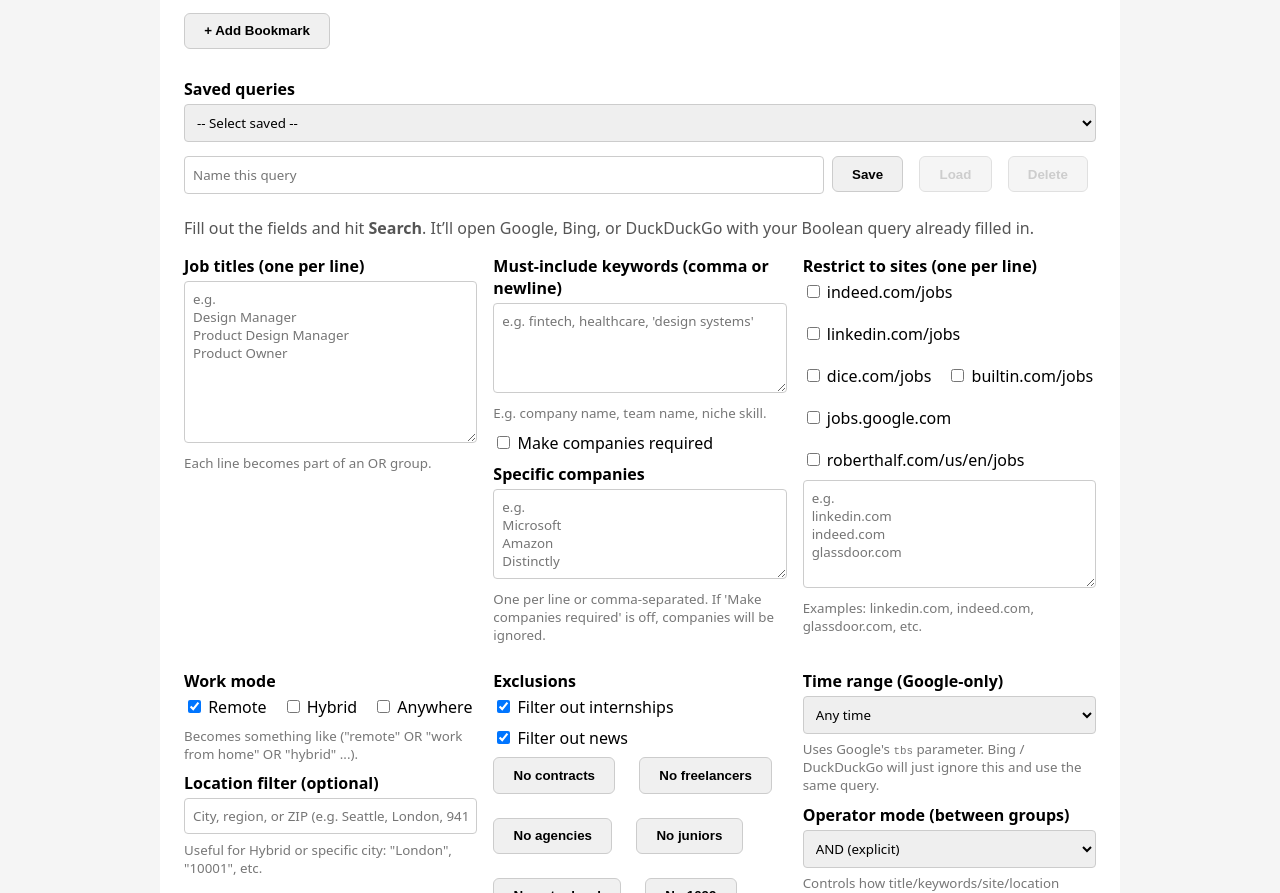
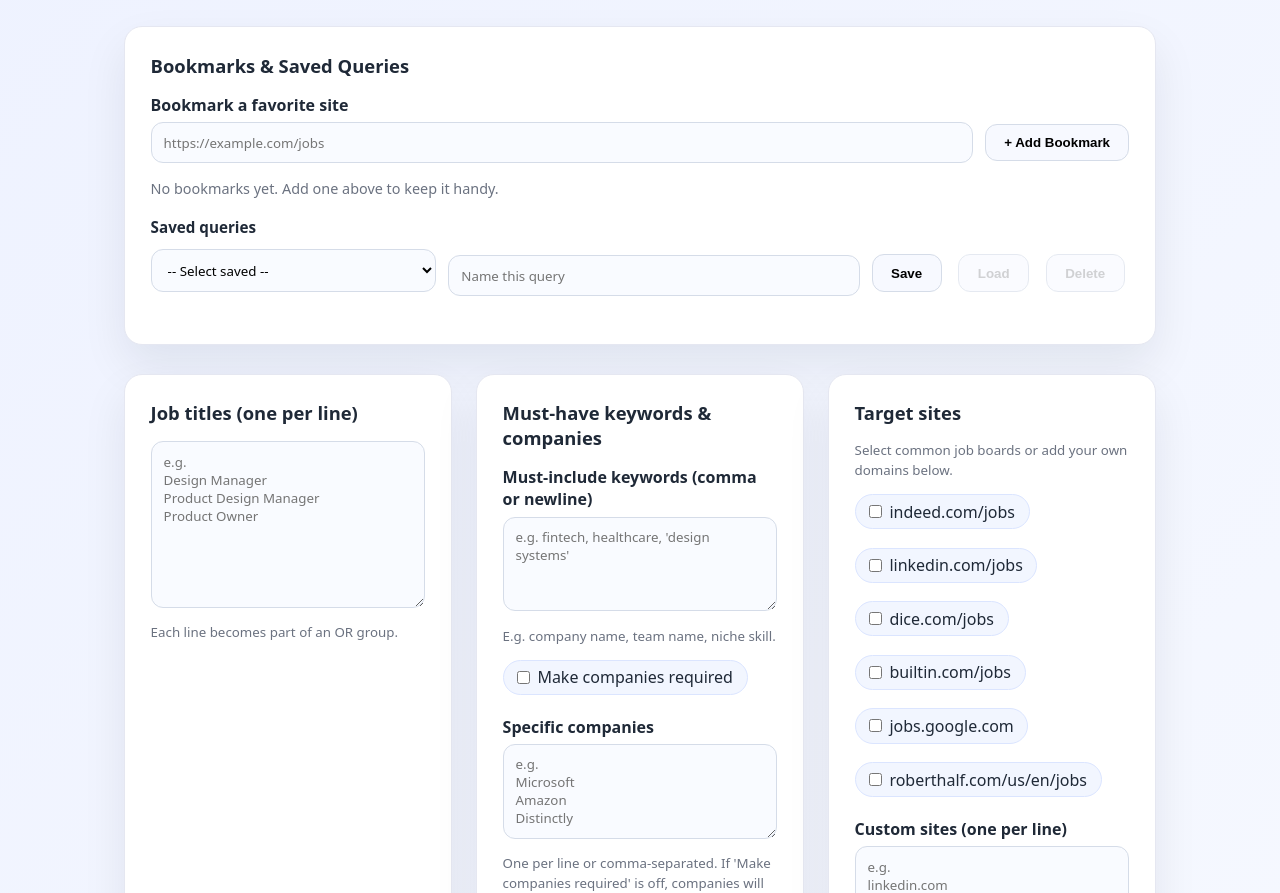
Before and after one commit to camerensmith/searchbuilder, a plain HTML site: page index.html in a window 1280 px wide. Shown: the part 154-1047 px from the top of the page. Drawn offline with Linux system fonts and the light colour scheme.

Commit message:
form element spacing and better ui for scannability

```diff
--- a/index.html
+++ b/index.html
@@ -5,140 +5,323 @@
   <link rel="icon" type="image/png" href="https://i.postimg.cc/34M4mLpk/q.png" />
   <title>Search Builder</title>
   <style>
+    :root {
+      --bg-page: #eef2ff;
+      --bg-card: #ffffff;
+      --border-card: #e5e7f1;
+      --shadow-card: 0 20px 45px rgba(15, 23, 42, 0.08);
+      --text-primary: #1f2937;
+      --text-muted: #6b7280;
+      --accent: #1a73e8;
+      --accent-soft: rgba(26, 115, 232, 0.16);
+    }
     * { box-sizing: border-box; }
     body {
       font-family: system-ui, -apple-system, BlinkMacSystemFont, sans-serif;
-      background: #f5f5f5;
+      background: linear-gradient(135deg, #eef2ff 0%, #f9fbff 100%);
       margin: 0;
+      color: var(--text-primary);
     }
     .container {
-      max-width: 960px;
+      max-width: 1080px;
       margin: 0 auto;
-      padding: 1.5rem;
-      background: #fff;
+      padding: 2.5rem 1.5rem 4rem;
       min-height: 100vh;
     }
-    h1 {
-      font-size: 1.8rem;
-      margin-bottom: 0.5rem;
+    .page-header {
+      text-align: center;
+      margin-bottom: 2rem;
+    }
+    .page-header h1 {
+      font-size: 2.25rem;
+      margin: 0 0 0.5rem;
+      font-weight: 700;
     }
     p.subtitle {
-      margin-top: 0;
-      color: #555;
-      margin-bottom: 1rem;
+      margin: 0 auto;
+      max-width: 720px;
+      color: var(--text-muted);
+      font-size: 1rem;
+      line-height: 1.6;
+    }
+    .section-card {
+      background: var(--bg-card);
+      border: 1px solid var(--border-card);
+      border-radius: 18px;
+      padding: 1.6rem;
+      box-shadow: var(--shadow-card);
+      margin-bottom: 1.8rem;
+    }
+    .section-title {
+      font-size: 1.15rem;
+      font-weight: 600;
+      margin: 0 0 1rem;
+      display: flex;
+      align-items: center;
+      gap: 0.5rem;
+    }
+    .section-subtitle {
+      font-size: 0.95rem;
+      font-weight: 600;
+      margin: 1.2rem 0 0.75rem;
+      color: var(--text-primary);
     }
     label {
       font-weight: 600;
       display: block;
-      margin-bottom: 0.25rem;
+      margin-bottom: 0.4rem;
+    }
+    label.section-title {
+      font-size: 1.15rem;
+      margin-bottom: 1rem;
     }
     textarea,
     input[type="text"],
     select {
       width: 100%;
-      padding: 0.5rem;
-      border: 1px solid #ccc;
-      border-radius: 4px;
+      padding: 0.65rem 0.75rem;
+      border: 1px solid #d5dce8;
+      border-radius: 12px;
       font-family: inherit;
-      margin-bottom: 0.4rem;
+      margin-bottom: 0.65rem;
+      background: #f9fbff;
+      transition: border-color 0.15s ease, box-shadow 0.15s ease, background 0.15s ease;
     }
-    textarea { resize: vertical; }
+    textarea {
+      resize: vertical;
+      min-height: 90px;
+    }
+    textarea:focus,
+    input[type="text"]:focus,
+    select:focus {
+      outline: none;
+      border-color: var(--accent);
+      box-shadow: 0 0 0 3px var(--accent-soft);
+      background: #fff;
+    }
     small {
       display: block;
-      color: #777;
-      margin-bottom: 0.6rem;
+      color: var(--text-muted);
+      margin-bottom: 0.8rem;
+      line-height: 1.5;
     }
     .grid {
       display: grid;
-      grid-template-columns: repeat(auto-fit, minmax(280px, 1fr));
-      gap: 1rem;
-      margin-bottom: 1.5rem;
+      grid-template-columns: repeat(auto-fit, minmax(320px, 1fr));
+      gap: 1.5rem;
+      margin-bottom: 1.8rem;
+    }
+    .grid .section-card {
+      margin-bottom: 0;
     }
     .checkbox-row {
       display: flex;
       flex-wrap: wrap;
-      gap: 1rem;
-      margin-bottom: 0.3rem;
+      gap: 0.75rem;
+      margin-bottom: 0.9rem;
     }
     .checkbox-row label {
-      font-weight: 400;
+      font-weight: 500;
+      background: #f2f6ff;
+      border: 1px solid #dbe5ff;
+      border-radius: 999px;
+      padding: 0.35rem 0.85rem;
+      display: flex;
+      align-items: center;
+      gap: 0.45rem;
+      transition: background 0.2s ease, border-color 0.2s ease;
+      cursor: pointer;
+    }
+    .checkbox-row label:hover {
+      border-color: var(--accent);
+      background: rgba(26, 115, 232, 0.12);
+    }
+    .checkbox-row label input {
+      margin: 0;
+    }
+    .checkbox-row button {
+      border-radius: 999px;
+      padding: 0.4rem 0.9rem;
+      margin: 0;
+      font-size: 0.92rem;
+    }
+    .toolbar-row,
+    .saved-queries__row {
+      display: flex;
+      flex-wrap: wrap;
+      gap: 0.75rem;
+      margin-bottom: 1rem;
+      align-items: center;
+    }
+    .toolbar-row input[type="text"] {
+      flex: 1 1 260px;
+      margin-bottom: 0;
+    }
+    .toolbar-row button {
+      margin: 0;
+    }
+    #bookmarkList {
+      display: flex;
+      flex-wrap: wrap;
+      gap: 0.7rem;
+      margin-bottom: 0.5rem;
+    }
+    #bookmarkList:empty::before {
+      content: "No bookmarks yet. Add one above to keep it handy.";
+      color: var(--text-muted);
+      font-size: 0.9rem;
+    }
+    #bookmarkList a {
+      background: #f1f5ff;
+      border: 1px solid #dbe3f8;
+      border-radius: 12px;
+      padding: 0.45rem 0.75rem;
+      text-decoration: none;
+      color: var(--text-primary);
+      font-weight: 500;
+      display: inline-flex;
+      align-items: center;
+      gap: 0.5rem;
+      transition: transform 0.15s ease, box-shadow 0.15s ease;
+    }
+    #bookmarkList a:hover {
+      transform: translateY(-2px);
+      box-shadow: 0 16px 24px rgba(15, 23, 42, 0.12);
+    }
+    #bookmarkList img {
+      border-radius: 50%;
+      background: #fff;
+    }
+    .saved-queries__row select {
+      flex: 1 1 200px;
+      min-width: 200px;
+    }
+    .saved-queries__row input[type="text"] {
+      flex: 2 1 240px;
+      margin-bottom: 0;
     }
     button {
-      padding: 0.6rem 1.2rem;
-      border-radius: 6px;
-      border: 1px solid #ccc;
-      background: #f0f0f0;
+      padding: 0.65rem 1.15rem;
+      border-radius: 12px;
+      border: 1px solid #d5dce8;
+      background: #f7f9ff;
       cursor: pointer;
       font-weight: 600;
-      margin-right: 0.5rem;
-      margin-bottom: 0.5rem;
+      margin-right: 0.3rem;
+      margin-bottom: 0.3rem;
+      transition: background 0.2s ease, transform 0.15s ease, box-shadow 0.15s ease;
+    }
+    button:hover:not(:disabled) {
+      background: #edf3ff;
+      transform: translateY(-1px);
+      box-shadow: 0 10px 20px rgba(26, 115, 232, 0.15);
     }
     button.primary {
-      background: #1a73e8;
+      background: var(--accent);
       color: #fff;
-      border-color: #1a73e8;
+      border-color: var(--accent);
+    }
+    button.primary:hover:not(:disabled) {
+      background: #0f5ad7;
     }
     button:disabled {
       cursor: not-allowed;
       opacity: 0.6;
+      box-shadow: none;
+      transform: none;
     }
     #outputQuery {
       font-family: Menlo, Monaco, Consolas, monospace;
+      background: #0f172a;
+      color: #e2e8f0;
+      border-radius: 12px;
+      min-height: 160px;
+      margin-bottom: 0.75rem;
     }
-    .engine-row {
+    .button-group {
       display: flex;
+      flex-wrap: wrap;
+      gap: 0.5rem;
       align-items: center;
-      gap: 0.75rem;
-      margin-bottom: 0.75rem;
+    }
+    .button-group button {
+      margin: 0;
+    }
+    .actions-grid {
+      display: flex;
       flex-wrap: wrap;
+      gap: 1.5rem;
+      align-items: flex-end;
+      justify-content: space-between;
+    }
+    .actions-grid > div:first-child {
+      flex: 1 1 220px;
+    }
+    .output-card small {
+      margin-bottom: 0;
+    }
+    @media (max-width: 680px) {
+      .container {
+        padding: 1.9rem 1rem 3rem;
+      }
+      .section-card {
+        padding: 1.3rem;
+      }
+      .actions-grid {
+        flex-direction: column;
+        align-items: stretch;
+      }
+      .button-group {
+        width: 100%;
+        justify-content: stretch;
+      }
+      .button-group button {
+        flex: 1 1 auto;
+      }
     }
   </style>
 </head>
 <body>
   <div class="container">
-    <div class="engine-row">
-      <div style="flex:1 1 100%">
-        <h1><center>Search Builder</center></h1>
-        <label for="bookmarkUrl">Bookmarks (quick launch)</label>
-        <div class="checkbox-row" style="gap:0.5rem">
+    <header class="page-header">
+      <h1>Search Builder</h1>
+      <p class="subtitle">
+        Fill out the fields and hit <strong>Search</strong>. It’ll open Google, Bing, or DuckDuckGo with your Boolean query already filled in.
+      </p>
+    </header>
+
+    <section class="section-card">
+      <h2 class="section-title">Bookmarks &amp; Saved Queries</h2>
+      <label for="bookmarkUrl">Bookmark a favorite site</label>
+      <div class="toolbar-row">
         <input type="text" id="bookmarkUrl" placeholder="https://example.com/jobs" />
         <button id="addBookmarkBtn">+ Add Bookmark</button>
       </div>
-        <div id="bookmarkList" class="checkbox-row" style="gap:0.5rem; flex-wrap:wrap"></div>
+      <div id="bookmarkList" class="bookmark-list"></div>
 
-        <div style="margin-top:1rem">
-          <label for="savedQueries">Saved queries</label>
-          <div class="checkbox-row" style="gap:0.5rem">
-            <select id="savedQueries" style="min-width:220px">
+      <h3 class="section-subtitle">Saved queries</h3>
+      <div class="saved-queries__row">
+        <select id="savedQueries">
           <option value="">-- Select saved --</option>
         </select>
-            <input type="text" id="saveName" placeholder="Name this query" style="flex:1 1 200px" />
+        <input type="text" id="saveName" placeholder="Name this query" />
         <button id="saveBtn">Save</button>
         <button id="loadBtn" disabled>Load</button>
         <button id="deleteBtn" disabled>Delete</button>
       </div>
-        </div>
-      </div>
-    </div>
-
-
-    <p class="subtitle">
-      Fill out the fields and hit <strong>Search</strong>. It’ll open Google, Bing, or DuckDuckGo with your Boolean query already filled in.
-    </p>
+    </section>
 
     <div class="grid">
-      <!-- Job titles -->
-      <div>
-        <label for="titles">Job titles (one per line)</label>
+      <section class="section-card">
+        <label class="section-title" for="titles">Job titles (one per line)</label>
         <textarea id="titles" rows="8" placeholder="e.g.
 Design Manager
 Product Design Manager
 Product Owner"></textarea>
         <small>Each line becomes part of an OR group.</small>
-      </div>
-
-      <!-- Must-includes + companies -->
-      <div>
+      </section>
+      <section class="section-card">
+        <h2 class="section-title">Must-have keywords &amp; companies</h2>
         <label for="mustInclude">Must-include keywords (comma or newline)</label>
         <textarea id="mustInclude" rows="4" placeholder="e.g. fintech, healthcare, 'design systems'"></textarea>
         <small>E.g. company name, team name, niche skill.</small>
@@ -154,11 +337,10 @@ Microsoft
 Amazon
 Distinctly"></textarea>
         <small>One per line or comma-separated. If 'Make companies required' is off, companies will be ignored.</small>
-      </div>
-
-      <!-- Sites -->
-      <div>
-        <label for="sites">Restrict to sites (one per line)</label>
+      </section>
+      <section class="section-card">
+        <h2 class="section-title">Target sites</h2>
+        <small>Select common job boards or add your own domains below.</small>
         <div class="checkbox-row" id="sitePresetsRow">
           <label><input type="checkbox" id="siteIndeed" /> indeed.com/jobs</label>
           <label><input type="checkbox" id="siteLinkedIn" /> linkedin.com/jobs</label>
@@ -167,16 +349,15 @@ Distinctly"></textarea>
           <label><input type="checkbox" id="siteGoogleJobs" /> jobs.google.com</label>
           <label><input type="checkbox" id="siteRobertHalf" /> roberthalf.com/us/en/jobs</label>
         </div>
+        <label for="sites">Custom sites (one per line)</label>
         <textarea id="sites" rows="5" placeholder="e.g.
 linkedin.com
 indeed.com
 glassdoor.com"></textarea>
         <small>Examples: linkedin.com, indeed.com, glassdoor.com, etc.</small>
-      </div>
-
-      <!-- Work mode + location -->
-      <div>
-        <label>Work mode</label>
+      </section>
+      <section class="section-card">
+        <h2 class="section-title">Work mode &amp; location</h2>
         <div class="checkbox-row">
           <label>
             <input type="checkbox" id="remote" checked /> Remote
@@ -188,9 +369,7 @@ glassdoor.com"></textarea>
             <input type="checkbox" id="anywhere" /> Anywhere
           </label>
         </div>
-        <small>
-          Becomes something like ("remote" OR "work from home" OR "hybrid" ...).
-        </small>
+        <small>Becomes something like ("remote" OR "work from home" OR "hybrid" ...).</small>
 
         <label for="location">Location filter (optional)</label>
         <input
@@ -199,11 +378,9 @@ glassdoor.com"></textarea>
           placeholder="City, region, or ZIP (e.g. Seattle, London, 94105)"
         />
         <small>Useful for Hybrid or specific city: "London", "10001", etc.</small>
-      </div>
-
-      <!-- Exclusions -->
-      <div>
-        <label>Exclusions</label>
+      </section>
+      <section class="section-card">
+        <h2 class="section-title">Exclusions</h2>
         <div class="checkbox-row">
           <label>
             <input type="checkbox" id="excludeInternships" checked /> Filter out internships
@@ -215,12 +392,12 @@ glassdoor.com"></textarea>
           </label>
         </div>
         <div class="checkbox-row" id="excludePresetsRow">
-          <button type="button" class="" data-exclude-chip="contract">No contracts</button>
-          <button type="button" class="" data-exclude-chip="freelance">No freelancers</button>
-          <button type="button" class="" data-exclude-chip="agency">No agencies</button>
-          <button type="button" class="" data-exclude-chip="junior">No juniors</button>
-          <button type="button" class="" data-exclude-chip="entry level">No entry level</button>
-          <button type="button" class="" data-exclude-chip="1099">No 1099</button>
+          <button type="button" data-exclude-chip="contract">No contracts</button>
+          <button type="button" data-exclude-chip="freelance">No freelancers</button>
+          <button type="button" data-exclude-chip="agency">No agencies</button>
+          <button type="button" data-exclude-chip="junior">No juniors</button>
+          <button type="button" data-exclude-chip="entry level">No entry level</button>
+          <button type="button" data-exclude-chip="1099">No 1099</button>
         </div>
         <textarea
           id="extraExclude"
@@ -228,10 +405,9 @@ glassdoor.com"></textarea>
           placeholder="Other keywords to exclude (e.g. junior, entry level, contract)"
         ></textarea>
         <small>One per line or comma-separated. Each becomes -keyword.</small>
-      </div>
-
-      <!-- Time range & engine -->
-      <div>
+      </section>
+      <section class="section-card">
+        <h2 class="section-title">Search filters</h2>
         <label for="timeRange">Time range (Google-only)</label>
         <select id="timeRange">
           <option value="any">Any time</option>
@@ -250,11 +426,13 @@ glassdoor.com"></textarea>
           <option value="OR">OR</option>
         </select>
         <small>Controls how title/keywords/site/location groups are combined.</small>
-      </div>
+      </section>
     </div>
 
-    <!-- Engine choice + actions -->
-    <div class="engine-row">
+    <section class="section-card actions-card">
+      <h2 class="section-title">Run your search</h2>
+      <small>Recommended to use Google primarily, other search engines may not support the query in its entirety.</small>
+      <div class="actions-grid">
         <div>
           <label for="engine">Search engine</label>
           <select id="engine">
@@ -263,24 +441,22 @@ glassdoor.com"></textarea>
             <option value="ddg">DuckDuckGo</option>
           </select>
         </div>
-
-      <div>
+        <div class="button-group">
           <button id="searchBtn" class="primary">Search</button>
           <button id="copyBtn" disabled>Copy Boolean query</button>
           <button id="clearBtn">Clear</button>
         </div>
+      </div>
+    </section>
 
-    </div>
-
-    <!-- Output -->
-    <div>
-      <label for="outputQuery">Generated Boolean query</label>
+    <section class="section-card output-card">
+      <label class="section-title" for="outputQuery">Generated Boolean query</label>
       <textarea id="outputQuery" rows="6" readonly></textarea>
-    </div>
+      <small>Live preview updates as you type.</small>
+    </section>
   </div>
 
   <script>
-    // Helpers
     function parseLines(text) {
       return text
         .split(/\r?\n/)
@@ -345,25 +521,21 @@ glassdoor.com"></textarea>
       var parts = [];
       var negativeParts = [];
 
-      // Titles
       var titles = parseLines(titlesText);
       if (titles.length) {
         parts.push("(" + titles.map(quoteIfNeeded).join(" OR ") + ")");
       }
 
-      // Must-include
       var mustInclude = parseList(mustIncludeText);
       if (mustInclude.length) {
         parts.push("(" + mustInclude.map(quoteIfNeeded).join(" OR ") + ")");
       }
 
-      // Companies
       var companies = parseList(companiesText);
       if (requireCompanies && companies.length) {
         parts.push("(" + companies.map(quoteIfNeeded).join(" OR ") + ")");
       }
 
-      // Work mode
       var workModeTokens = [];
       if (remote) workModeTokens.push('"remote"', '"work from home"', '"WFH"');
       if (hybrid) workModeTokens.push('"hybrid"');
@@ -372,7 +544,6 @@ glassdoor.com"></textarea>
         parts.push("(" + workModeTokens.join(" OR ") + ")");
       }
 
-      // Location
       if (locationText.trim()) {
         var locList = parseList(locationText);
         if (locList.length) {
@@ -380,7 +551,6 @@ glassdoor.com"></textarea>
         }
       }
 
-      // Sites (presets + custom)
       var presetSites = [];
       if (siteIndeed) presetSites.push("indeed.com/jobs");
       if (siteLinkedIn) presetSites.push("linkedin.com/jobs");
@@ -397,7 +567,6 @@ glassdoor.com"></textarea>
         parts.push(siteQuery);
       }
 
-      // Exclusions
       if (excludeInternships) {
         negativeParts.push(
           "-internship",
@@ -513,7 +682,6 @@ glassdoor.com"></textarea>
 
       function loadSavedQueries() {
         var saved = JSON.parse(localStorage.getItem("savedQueries") || "{}");
-        // reset options
         while (savedSelect.options.length > 1) savedSelect.remove(1);
         Object.keys(saved).forEach(function (name) {
           var opt = document.createElement("option");
@@ -589,12 +757,10 @@ glassdoor.com"></textarea>
         }
       });
 
-      // Clear
       clearBtn.addEventListener("click", function () {
         clearForm();
       });
 
-      // Exclusion preset chips
       excludePresetsRow.addEventListener("click", function (e) {
         var chip = e.target && e.target.getAttribute("data-exclude-chip");
         if (!chip) return;
@@ -607,7 +773,6 @@ glassdoor.com"></textarea>
         }
       });
 
-      // Saved queries
       saveBtn.addEventListener("click", function () {
         var name = (saveNameInput.value || "").trim();
         if (!name) {
@@ -652,7 +817,6 @@ glassdoor.com"></textarea>
         deleteBtn.disabled = true;
       });
 
-      // Live preview: listen to changes
       var liveInputs = [
         "titles","mustInclude","companies","requireCompanies","sites",
         "siteIndeed","siteLinkedIn","siteDice","siteBuiltIn","siteGoogleJobs","siteRobertHalf",
@@ -669,11 +833,9 @@ glassdoor.com"></textarea>
         }
       });
 
-      // Initialize
       loadSavedQueries();
       refreshQueryPreview();
 
-      // Bookmarks
       function normalizeUrl(u) {
         try {
           if (!/^https?:\/\//i.test(u)) u = "https://" + u;
```
Lines whose indentation alone changed are shown as unchanged.
